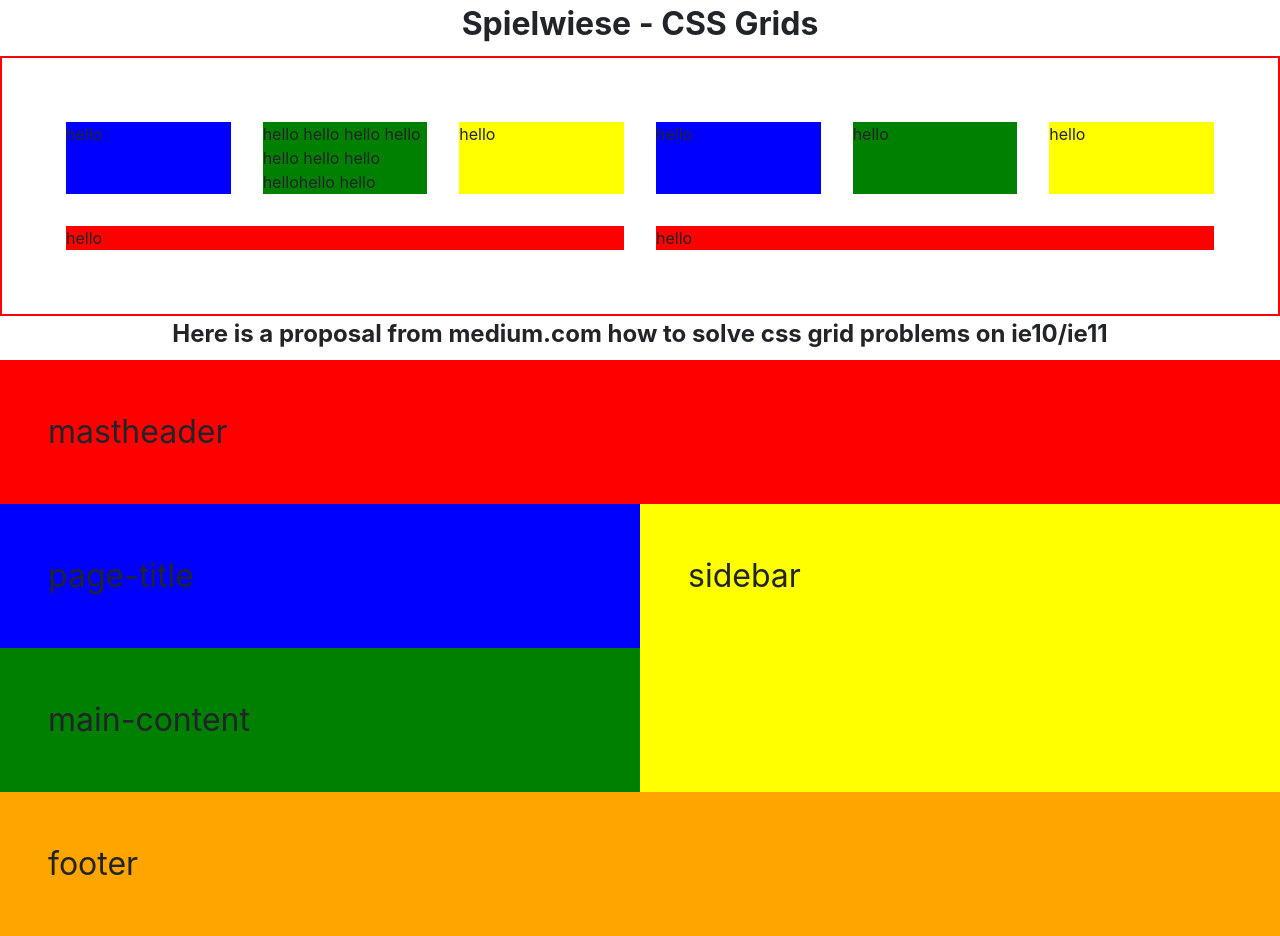
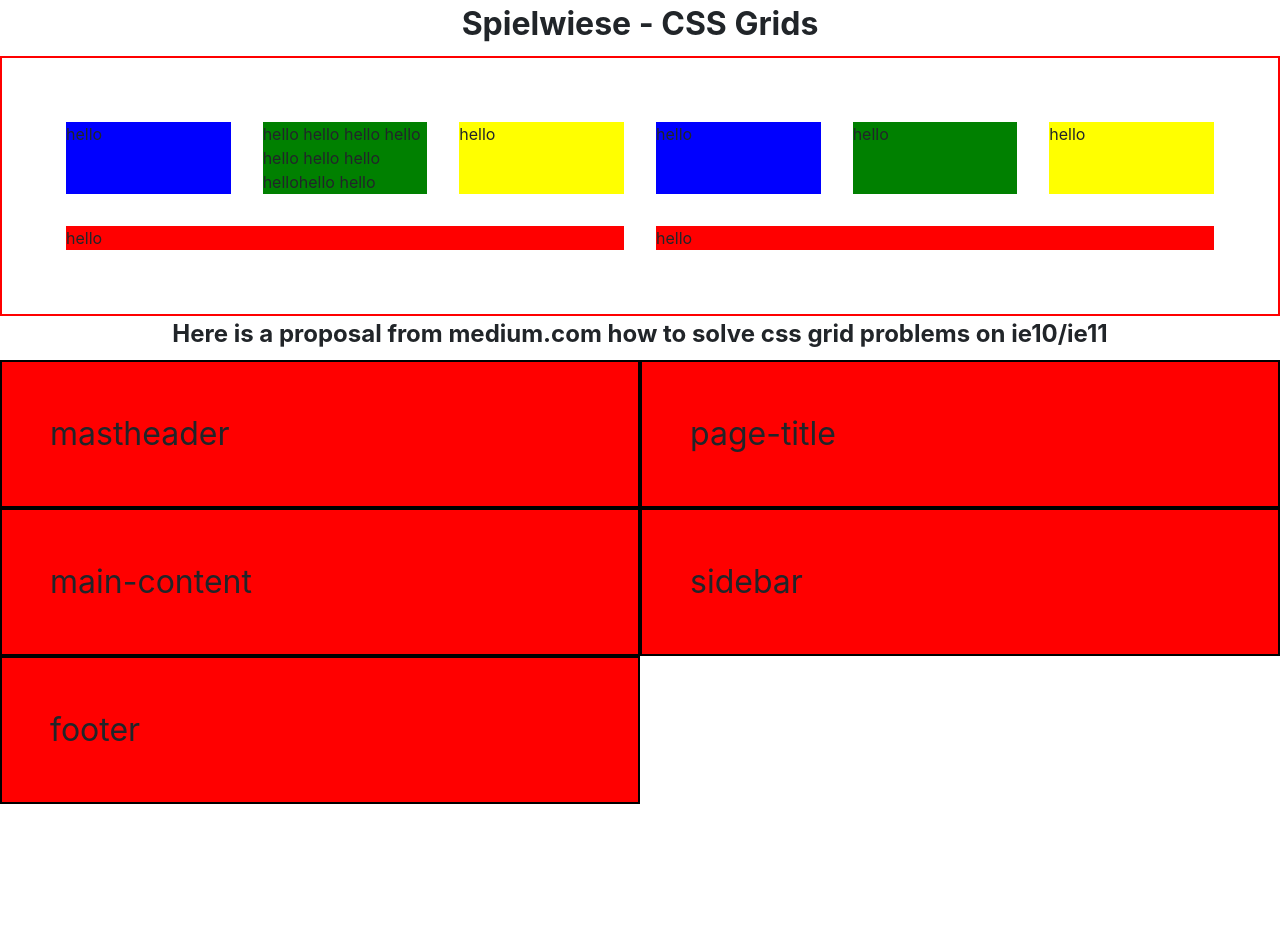
Before and after one commit to Tonisal/spielwiese, a website: page html/cssgrid.html in a window 1280 px wide. After the commit the page ends 804 px from the top, so only its background shows below. Drawn offline with Linux system fonts and the light colour scheme.

Commit message:
add current status

```diff
--- a/assets/src/scss/_grid.scss
+++ b/assets/src/scss/_grid.scss
@@ -39,8 +39,7 @@
 .site {
   display: grid;
   grid-template-columns: 1fr 1fr;
-  grid-template-areas: "header header" "title sidebar" "main sidebar" "footer footer";
-
+  grid-template-areas: "header header";
   * {
     padding: 3rem;
     font-size: 2rem;
@@ -69,3 +68,8 @@
     background-color: orange;
   }
 }
+
+.header {
+  background-color: red;
+  border: 2px solid black;
+}
--- a/html/cssgrid.html
+++ b/html/cssgrid.html
@@ -23,11 +23,11 @@
 
     <h2>Here is a proposal from medium.com how to solve css grid problems on ie10/ie11</h2>
     <div class="site">
-        <div class="mastheader">mastheader</div>
-        <div class="page-title">page-title</div>
-        <div class="main-content">main-content</div>
-        <div class="sidebar">sidebar</div>
-        <div class="footer">footer</div>
+        <div class="header">mastheader</div>
+        <div class="header">page-title</div>
+        <div class="header">main-content</div>
+        <div class="header">sidebar</div>
+        <div class="header">footer</div>
     </div>
 </main>
 
```
Also changed, not shown: assets/dst/css/min/style.min.css, assets/dst/css/style.css.
